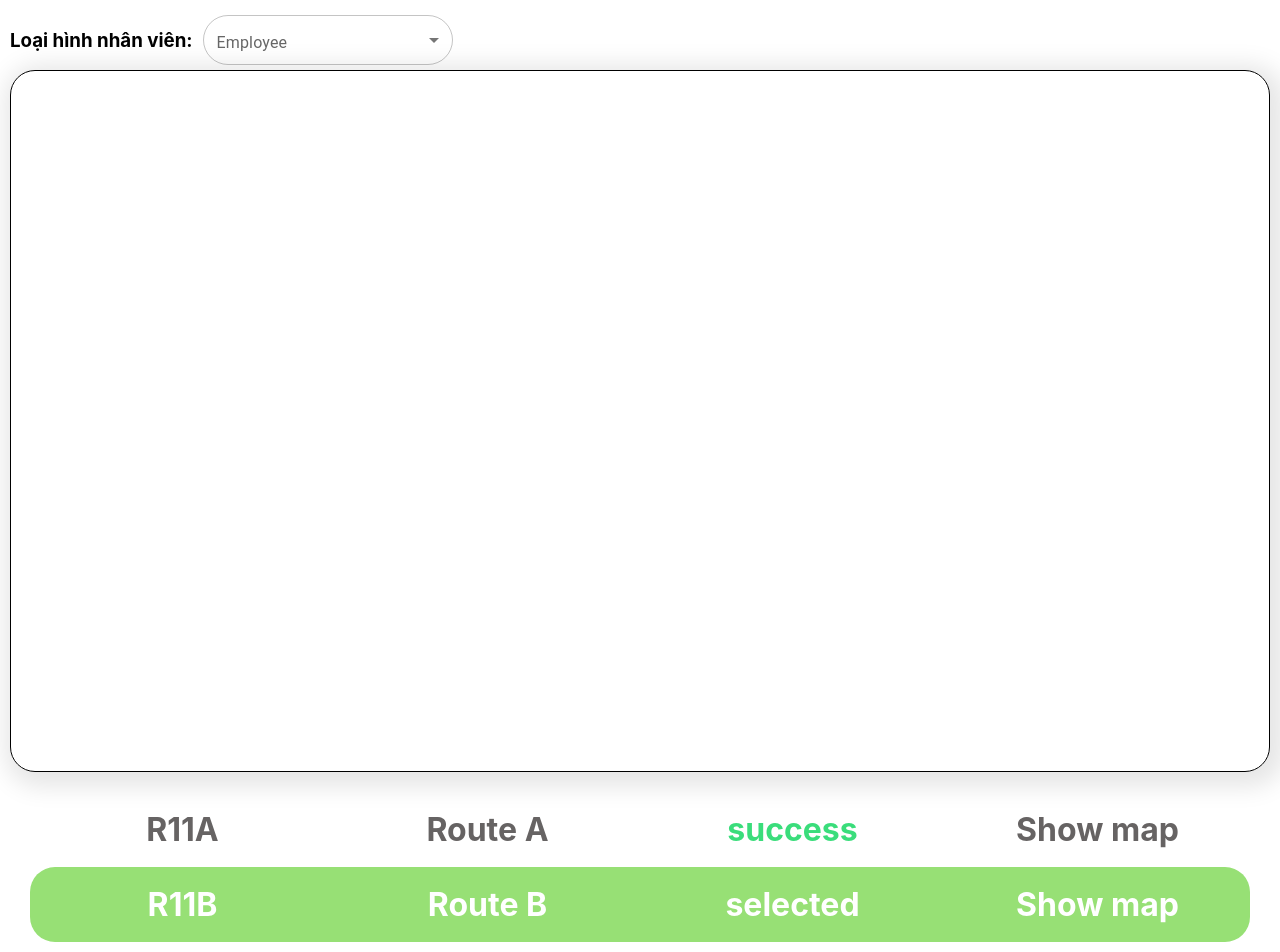
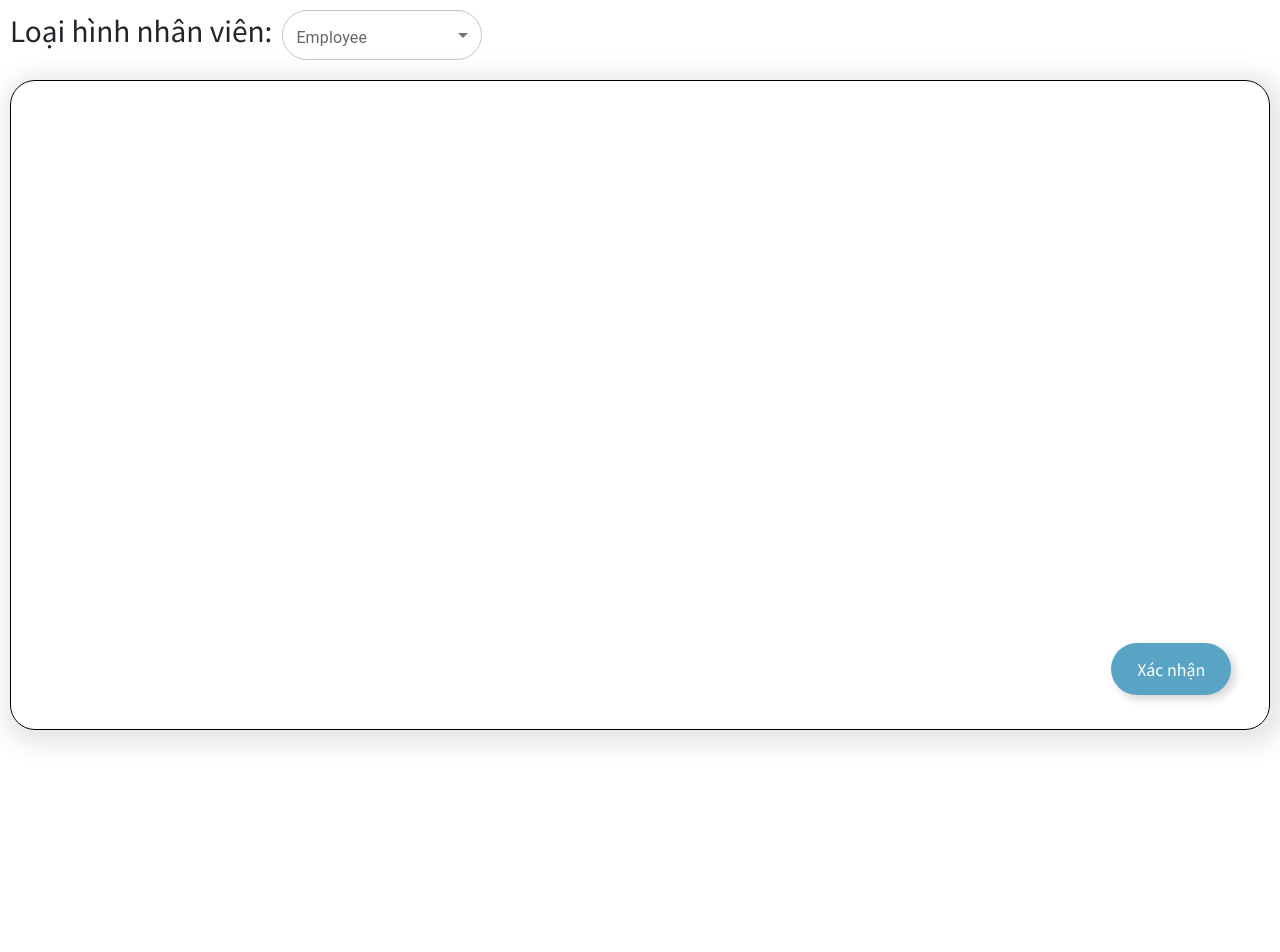
Before and after one commit to anhnguyenbkcsna/UWC-2.0, a React (Create React App) app: page / in a window 1280 px wide. Shown: the top 952 px of the page. After the commit the page ends 800 px from the top, so only its background shows below. Built offline with nearby package versions, Linux system fonts and the light colour scheme.

Commit message:
update form and routes

```diff
--- a/package.json
+++ b/package.json
@@ -10,6 +10,7 @@
     "@testing-library/jest-dom": "^5.16.5",
     "@testing-library/react": "^13.4.0",
     "@testing-library/user-event": "^13.5.0",
+    "bootstrap": "^5.2.3",
     "link-module-alias": "^1.2.0",
     "react": "^18.2.0",
     "react-dom": "^18.2.0",
--- /dev/null
+++ b/src/components/TaskAssign/Collectors/Button.css
@@ -0,0 +1,34 @@
+@import url('https://fonts.googleapis.com/css2?family=Noto+Sans+JP&display=swap');
+ * {box-sizing: border-box}
+ body{
+   font-family: 'Noto Sans JP', sans-serif;
+ }
+button {
+  background-color: #378fb4;
+  color: white;
+  padding: 14px 20px;
+  margin: 8px 0;
+  border: none;
+  cursor: pointer;
+  width: 100%;
+  opacity: 0.9;
+}
+button:hover {
+  opacity:1;
+}
+.confirm {
+  float: left;
+  width: 100%;
+  border-radius: 30px;
+  border:0;
+  box-shadow:4px 4px 10px rgba(0,0,0,0.2);
+ }
+.clearfix{
+    margin: 0 auto;
+    width: 100px;
+}
+.clearfix::after {
+  content: "";
+  clear: both;
+  display: table;
+}
--- a/src/components/TaskAssign/Collectors/index.js
+++ b/src/components/TaskAssign/Collectors/index.js
@@ -1,13 +1,73 @@
 import React from 'react';
-import { makeStyles } from '@mui/styles';
-const useStyles = makeStyles(() => ({
-  container: {},
-}))
-export const Collectors = () => {
-  const styles = useStyles();
+import "./Button.css";
+
+export const Collectors = ({childToParent}) => {
+  const vehicles = [
+    {id: 'V50', name: '50G-123.53'},
+    {id: 'V51', name: '53G-758.13'}
+  ]
+  const collectors = [
+    {id: 'C1002', name: 'VÕ VĂN A'},
+    {id: 'C1004', name: 'PHẠM NGỌC C'},
+    {id: 'C1006', name: 'NGUYỄN NHẬT E'},
+  ]
+  // const handleSubmit = ({childToParent}) => {
+  // }
   return (
-    <div className={styles.container}>
-      Collector Assign
-    </div>
+      // <form onSubmit={handleSubmit()}>
+      <form method='post' id="collector_form">
+        <div class="row mb-3">
+          <label class="col-sm-3 col-form-label">ID-Router:</label>
+          <div class="col-sm-7">
+              <p>R11A - Router A</p>
+          </div>
+        </div>
+
+        <div class="row mb-3">
+            <label class="col-sm-3 col-form-label">Phương tiện:</label>
+            <div class="col-sm-7">
+                <select name="area" class="form-control">
+                    <option value="" selected>Chọn phương tiện</option>
+                    {vehicles.map((vehicle) => (
+                      <option value={vehicle.id}> {vehicle.name} </option>
+                    ))}
+                    {/* <option value="V51"> 53G-758.13 </option> */}
+                </select>
+            </div>
+          </div>
+
+        <div class="row mb-3">
+            <label class="col-sm-3 col-form-label">Collector:</label>
+            <div class="col-sm-7">
+                <select name="Janitor" class="form-control">
+                    <option value="" selected>Chọn Collector</option>
+                    {collectors.map((collector) => (
+                      <option value={collector.id}> {collector.name} </option>
+                    ))}
+                    {/* <option value="C1002"> VÕ VĂN A </option>
+                    <option value="C1004"> PHẠM NGỌC C </option> */}
+                </select>
+            </div>
+        </div>
+
+        <div class="row mb-3">
+          <label class="col-sm-3 col-form-label">Timestamp:</label>
+          <div class="col-sm-7">
+              <input type="time" name="Time" class="form-control"/>
+          </div>
+        </div>
+
+        <div class="row mb-3">
+          <label class="col-sm-3 col-form-label">Ghi chú</label>
+            <div class="col-sm-7 row-mb-2" >
+                <input type="text" id="Note" name="Note" class="form-control" placeholder="Ghi chú" />
+            </div>
+        </div>
+
+        <div class="clearfix">
+          {/* <button class="confirm" href="" onClick={() => childToParent('route')}>Confirm</button> */}
+        </div>
+      </form>
+    // </div>
   )
 }
--- /dev/null
+++ b/src/components/TaskAssign/Janitors/Button.css
@@ -0,0 +1,34 @@
+@import url('https://fonts.googleapis.com/css2?family=Noto+Sans+JP&display=swap');
+ * {box-sizing: border-box}
+ body{
+   font-family: 'Noto Sans JP', sans-serif;
+ }
+button {
+  background-color: #378fb4;
+  color: white;
+  padding: 14px 20px;
+  margin: 8px 0;
+  border: none;
+  cursor: pointer;
+  width: 100%;
+  opacity: 0.9;
+}
+button:hover {
+  opacity:1;
+}
+.confirm {
+  float: left;
+  width: 100%;
+  border-radius: 30px;
+  border:0;
+  box-shadow:4px 4px 10px rgba(0,0,0,0.2);
+ }
+.clearfix{
+    margin: 0 auto;
+    width: 100px;
+}
+.clearfix::after {
+  content: "";
+  clear: both;
+  display: table;
+}
--- a/src/components/TaskAssign/Janitors/index.js
+++ b/src/components/TaskAssign/Janitors/index.js
@@ -1,13 +1,102 @@
 import React from 'react';
-import { makeStyles } from '@mui/styles';
-const useStyles = makeStyles(() => ({
-  container: {},
-}))
-export const Janitors = () => {
-  const styles = useStyles();
+import "./Button.css";
+export const Janitors = ({childToParent}) => {
+  const areas = [
+    {id: 'Q10', name: 'Quận 10'},
+    {id: 'Q2', name: 'Quận 2'},
+    {id: 'Q1', name: 'Quận 1'},
+    {id: 'Q5', name: 'Quận 5'},
+    {id: 'TD', name: 'Thủ Đức'},
+  ]
+  const trollers = [
+    {id: 'T100', name: "T100"},
+    {id: 'T101', name: "T101"},
+    {id: 'T102', name: "T102"},
+  ]
+  const janitors = [
+    {id: 'J1024', name: 'NGUYỄN VĂN A'},
+    {id: 'J1005', name: 'NGUYỄN THỊ B'}
+  ]
+  const mcps = [
+    {id: 'MCP10-Q10', name: "MCP Lý Thường Kiệt Quận 10"},
+    {id: 'MCP1-Q5', name: "MCP Nguyễn Tri Phương Quận 5"},
+  ]
   return (
-    <div className={styles.container}>
-      Janitors Assign
-    </div>
+    // <div className={styles.container}>
+      <form method="post">
+        <div class="row mb-3">
+            <label class="col-sm-3 col-form-label">Khu vực:</label>
+            <div class="col-sm-7">
+                <select name="area" class="form-control">
+                    <option value="" selected>Chọn khu vực</option>
+                    {areas.map((area) => (
+                      <option value={area.id}>{area.name}</option>
+                    ))}
+                    {/* <option value="Q10"> Quận 10 </option>
+                    <option value="TD"> Thủ Đức </option> */}
+                </select>
+            </div>
+        </div>
+
+        <div class="row mb-3">
+            <label class="col-sm-3 col-form-label">Troller:</label>
+            <div class="col-sm-7">
+                <select name="Troller" class="form-control">
+                    <option value="" selected>Chọn troller</option>
+                    {trollers.map((troller) => (
+                      <option value={troller.id}>{troller.name}</option>
+                    ))}
+                    {/* <option value="T100"> T100 </option>
+                    <option value="T101"> T101 </option> */}
+                </select>
+            </div>
+        </div>
+
+        <div class="row mb-3">
+            <label class="col-sm-3 col-form-label">Janitor:</label>
+            <div class="col-sm-7">
+                <select name="Janitor" class="form-control">
+                    <option value="" selected>Chọn Janitor</option>
+                    {janitors.map((janitor) => (
+                      <option value={janitor.id}>{janitor.name}</option>
+                    ))}
+                    {/* <option value="J1024"> NGUYỄN VĂN A </option>
+                    <option value="J1005"> TRẦN THỊ B </option> */}
+                </select>
+            </div>
+        </div>
+
+        <div class="row mb-3">
+            <label class="col-sm-3 col-form-label">MCP tiếp nhận:</label>
+            <div class="col-sm-7">
+                <select name="MCP" class="form-control">
+                    <option value="" selected>Chọn MCP</option>
+                    {mcps.map((mcp) => (
+                      <option value={mcp.id}>{mcp.name}</option>
+                    ))}
+                    {/* <option value="MCP10-Q10"> MCP Lý Thường Kiệt Quận 10 </option>
+                    <option value="MCP1-Q5"> MCP Nguyễn Tri Phương Quận 5 </option> */}
+                </select>
+            </div>
+        </div>
+
+        <div class="row mb-3">
+            <label class="col-sm-3 col-form-label">Thời gian bắt đầu:</label>
+            <div class="col-sm-7">
+                <input type="time" name="Time" class="form-control" />
+            </div>
+        </div>
+
+        <div class="row mb-3">
+            <label class="col-sm-3 col-form-label">Ghi chú</label>
+            <div class="col-sm-7 row-mb-2" >
+                <input type="text" id="Note" name="Note" class="form-control" placeholder="Ghi chú" />
+            </div>
+        </div>
+        <div class="clearfix">
+          {/* <button class="confirm" href="" onClick={() => childToParent('route')}>Confirm</button> */}
+        </div>
+      </form>
+    // </div>
   )
 }
--- a/src/components/TaskAssign/TaskRoutes/TaskRoute/index.js
+++ b/src/components/TaskAssign/TaskRoutes/TaskRoute/index.js
@@ -1,6 +1,6 @@
 import React from 'react';
 import { makeStyles } from '@mui/styles';
-
+import './style.css';
 const useStyles = makeStyles(() => ({
   container: {
     width: '100%',
@@ -39,27 +39,28 @@ const TaskRoute = (props) => {
   return (
     <>
       {console.log(props)}
-      {props.status !== "selected" && (<div className={styles.container}>
+      {props.status !== "Đang giao" && (<div className={styles.container}>
           <p className={styles.text}>{props.taskID}</p>
           <p className={styles.text}>{props.routeName}</p>
-          {props.status==="success" ?
+          {props.status==="Đã giao" ?
             <p className={styles.text} style={{color:"#3ADD7B"}}>
               {props.status}
             </p> : <p className={styles.text} style={{color: "#D94949"}}>
               {props.status}
             </p>
           }
-          <p className={styles.text}>Show map</p>
+          <p className={styles.text}>Xem vị trí</p>
         </div>)
       }
-      {props.status === "selected" && (<div className={styles.selectedContainer}>
+      {props.status === "Đang giao" && (<div className={styles.selectedContainer}>
           <p className={styles.selectedText}>{props.taskID}</p>
           <p className={styles.selectedText}>{props.routeName}</p>
-          <p className={styles.selectedText}>
-            {/* sx={{textDecoration: "underline"}} */}
+          <p className={styles.selectedText}
+            style={{textDecoration: "underline"}}
+          >
             {props.status}
           </p>
-          <p className={styles.selectedText}>Show map</p>
+          <p className={styles.selectedText}>Xem vị trí</p>
           {/* <Link href="#" underline="hover">
             {'Show map'}
           </Link> */}
--- /dev/null
+++ b/src/components/TaskAssign/TaskRoutes/TaskRoute/style.css
@@ -0,0 +1,5 @@
+@import url('https://fonts.googleapis.com/css2?family=Noto+Sans+JP&display=swap');
+ * {box-sizing: border-box}
+ body{
+   font-family: 'Noto Sans JP', sans-serif;
+ }
--- a/src/components/TaskAssign/TaskRoutes/index.js
+++ b/src/components/TaskAssign/TaskRoutes/index.js
@@ -9,16 +9,27 @@ const useStyles = makeStyles(() => ({
   taskroute: {
     margin: '20px'
   },
+  title: {
+    fontWeight: '700',
+    background: 'linear-gradient(180deg, #426DEC 0%, #86C991 100%)',
+    WebkitBackgroundClip: 'text',
+    WebkitTextFillColor: 'transparent',
+    backgroundClip: 'text',
+  }
 }))
 const TaskRoutes = () => {
   const styles = useStyles()
   let routeList = [
-    {taskID: 'R11A', routeName: 'Route A', status: 'success'},
-    {taskID: 'R11B', routeName: 'Route B', status: 'selected'},
-    {taskID: 'R11C', routeName: 'Route C', status: 'failed'},
+    {taskID: 'R11A', routeName: 'Tuyến đường A', status: 'Đã giao'},
+    {taskID: 'R11B', routeName: 'Tuyến đường B', status: 'Đã giao'},
+    {taskID: 'R11C', routeName: 'Tuyến đường C', status: 'Đã giao'},
+    {taskID: 'R11D', routeName: 'Tuyến đường D', status: 'Đang giao'},
+    {taskID: 'R11E', routeName: 'Tuyến đường E', status: 'Chưa giao'},
+    {taskID: 'R11F', routeName: 'Tuyến đường F', status: 'Chưa giao'},
   ];
   return (
     <div className={styles.container}>
+      <h3 className={styles.title}>TUYẾN ĐƯỜNG</h3>
       {routeList.map((route, idx) => (
         <TaskRoute className={styles.taskroute} key={idx} taskID={route.taskID} routeName={route.routeName} status={route.status} />
       ))}
--- a/src/index.js
+++ b/src/index.js
@@ -1,6 +1,7 @@
 import React from 'react';
 import ReactDOM from 'react-dom/client';
 import './index.css';
+import 'bootstrap/dist/css/bootstrap.css';
 import App from './App';
 
 const root = ReactDOM.createRoot(document.getElementById('root'));
--- /dev/null
+++ b/src/pages/TaskAssign/Button.css
@@ -0,0 +1,30 @@
+@import url('https://fonts.googleapis.com/css2?family=Noto+Sans+JP&display=swap');
+ * {box-sizing: border-box}
+ body{
+   font-family: 'Noto Sans JP', sans-serif;
+ }
+button {
+  background-color: #489bbf;
+  color: white;
+  padding: 14px 20px;
+  margin: 8px 0;
+  border: none;
+  cursor: pointer;
+  width: 100%;
+  opacity: 0.9;
+  transition: opacity 1s ease-in-out;
+}
+button:hover {
+  opacity:1;
+  background-color: #378fb4;
+}
+.confirmBtn {
+  position: absolute;
+  right: 3%;
+  bottom: 4%;
+  width: 100%;
+  border-radius: 30px;
+  border:0;
+  margin: 0 auto;
+  width: 120px;
+}
--- a/src/pages/TaskAssign/index.js
+++ b/src/pages/TaskAssign/index.js
@@ -4,11 +4,13 @@ import { FormControl, InputLabel, Select, MenuItem } from '@mui/material';
 import { Collectors } from '../../components/TaskAssign/Collectors';
 import { Janitors } from '../../components/TaskAssign/Janitors';
 import TaskRoutes from '../../components/TaskAssign/TaskRoutes';
+import { Button } from '@mui/material';
+import './Button.css'
 const useStyles = makeStyles(() => ({
   container: {
     padding: '10px',
     maxWidth: '1300px',
-    height: '650px',
+    height: '60%',
     backgroundColor: '#ffffff',
     // border: "1px solid black",
   },
@@ -22,6 +24,8 @@ const useStyles = makeStyles(() => ({
     paddingRight: '10px',
   },
   components: {
+    position: "relative",
+    marginTop: '20px',
     border: "1px solid black",
     height: '650px',
     borderRadius: '25px',
@@ -31,12 +35,16 @@ const useStyles = makeStyles(() => ({
 }))
 const TaskAssign = () => {
   const styles = useStyles();
-  const [page, setPage] = useState('mcp'); // mcp, assign, routes, map,
+  const [page, setPage] = useState(1); // mcp, assign , routes, map,
   const [employee, setEmployee] = useState("")
   const employeeList = ['Collectors', 'Janitors']
   const handleChange = (event) => {
     setEmployee(event.target.value);
   };
+  const handleChangePage = () => {
+    setPage((prev) => prev+1)
+    // setPage('routes')
+  }
   return (
     <div className={styles.container}>
       {/* Assign task */}
@@ -52,7 +60,7 @@ const TaskAssign = () => {
               onChange={handleChange}
               sx={{
                 borderRadius: "25px",
-                width: "250px",
+                width: "200px",
                 height: "50px"
               }}
             >
@@ -63,12 +71,17 @@ const TaskAssign = () => {
 
         {/* Component Assign Page */}
         <div className={styles.components}>
-          {employee === 'Collectors' && <Collectors/>}
-          {employee === 'Janitors'   && <Janitors/>}
+          {page === 0 && employee === 'Collectors' && <Collectors/>}
+          {page === 1 && employee === 'Collectors' && <Collectors/>}
+          {page === 1 && employee === 'Janitors'   && <Janitors/>}
+          {page === 2 && <TaskRoutes />}
+
+          <div class="confirmBtn">
+            <button class="confirm" href="" onClick={handleChangePage}>Xác nhận</button>
+          </div>
         </div>
       </>
-      {/* Routess */}
-      <TaskRoutes />
+
     </div>
   )
 }
```
Also changed, not shown: 1 other file (tests, documents, lock files or other folders).
